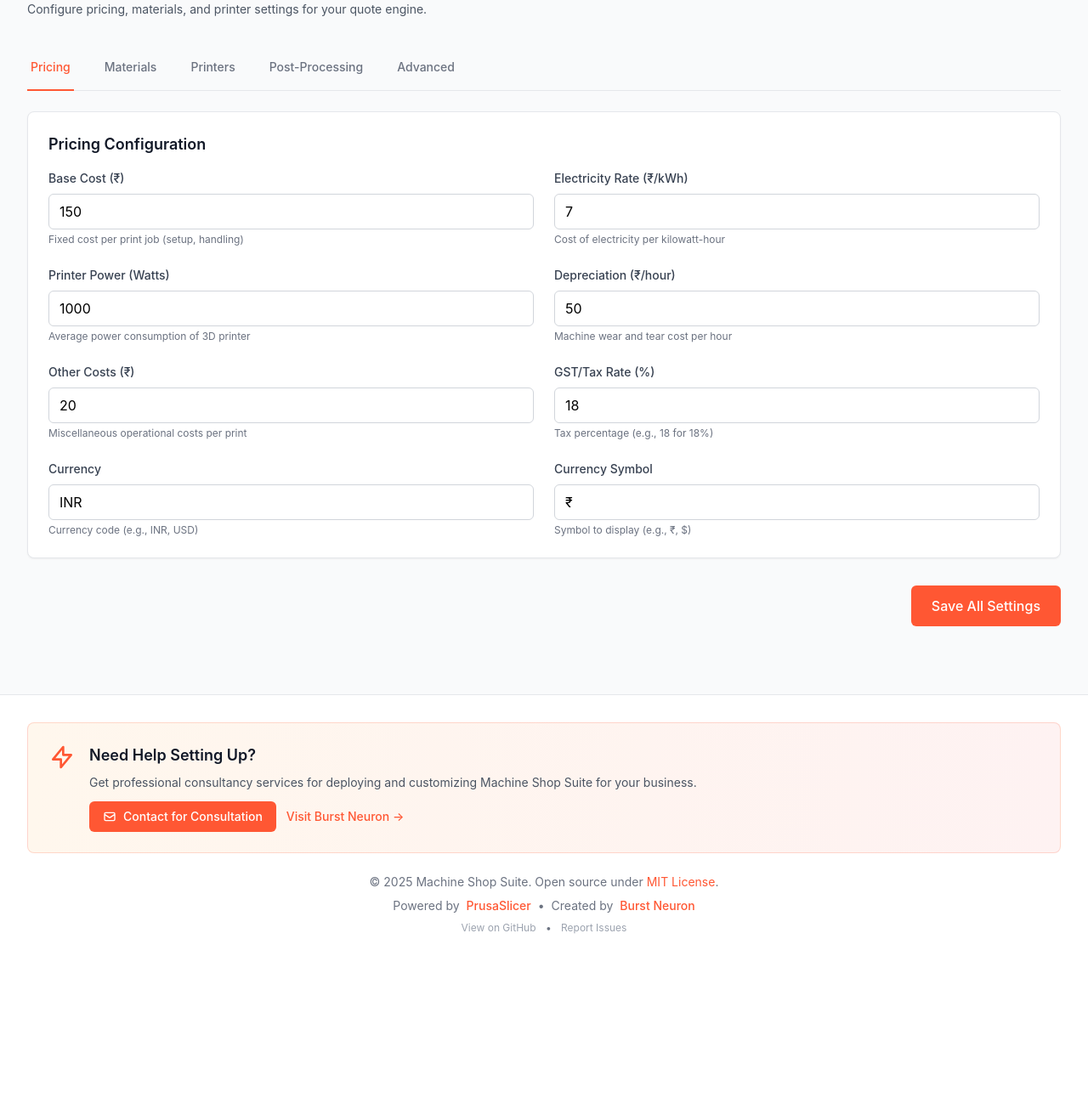
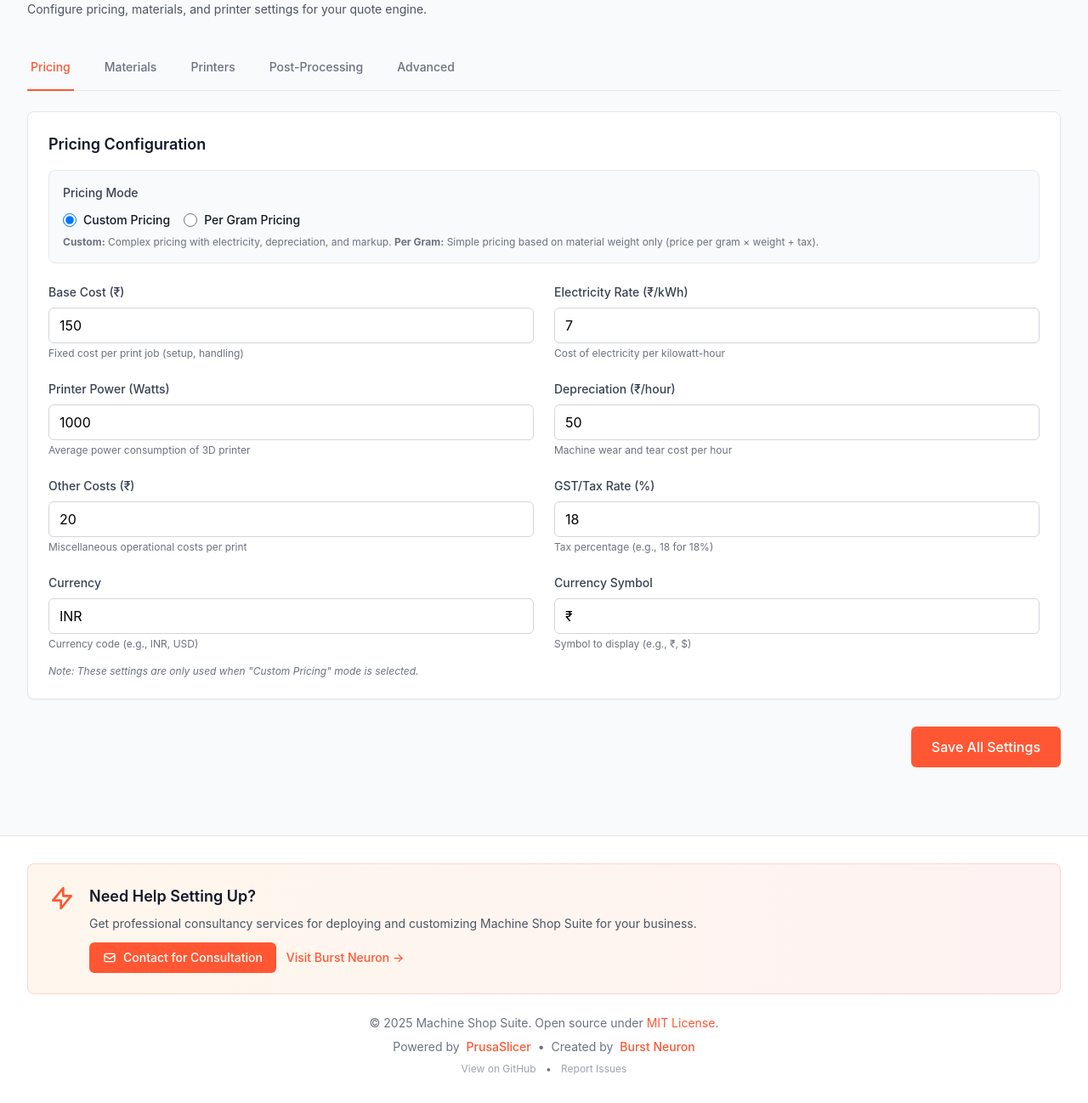
Before and after one commit to victorcg03/3D-Printing-Quote-Engine, a Flask app: page /settings in a window 1280 px wide. Shown: the part 140-1438 px from the top of the page at 85% size. Before the commit the page ends 1239 px from the top, so only its background shows below. Run offline with Flask 3, Linux system fonts and the light colour scheme; some libraries are stand-ins or nearby versions.

Commit message:
added per gram pricing

```diff
--- a/app.py
+++ b/app.py
@@ -221,12 +221,88 @@ def calculate_quote():
         material_config = config.get_material(material)
         printer_config = config.get_printer(printer)
         pricing_config = config.get_pricing_config()
+        pricing_mode = config.get_pricing_mode()
 
         if not material_config:
             return jsonify({'success': False, 'error': 'Invalid material'}), 400
         if not printer_config:
             return jsonify({'success': False, 'error': 'Invalid printer'}), 400
 
+        # Currency
+        currency = pricing_config.get('currency', 'INR')
+        currency_symbol = pricing_config.get('currency_symbol', '₹')
+        gst_rate = pricing_config.get('gst_rate', 0.18)
+
+        # Check pricing mode
+        if pricing_mode == 'per_gram':
+            # Simple per-gram pricing
+            per_gram_price = material_config.get('per_gram_price', 1.0)
+            material_cost = filament_weight_g * per_gram_price
+
+            # Post-processing costs (per unit)
+            post_processing_cost_per_unit = 0
+            post_processing_details = []
+
+            for pp_key in post_processing_keys:
+                pp_option = config.get_post_processing(pp_key)
+                if pp_option and pp_option.get('enabled', True):
+                    pp_price = pp_option.get('price', 0)
+                    post_processing_cost_per_unit += pp_price
+                    post_processing_details.append({
+                        'key': pp_key,
+                        'name': pp_option.get('name', pp_key),
+                        'price': pp_price
+                    })
+
+            # Simple calculation: material_cost + post_processing per unit
+            subtotal_per_unit = material_cost
+
+            # Total before tax
+            total_before_tax = (subtotal_per_unit * quantity) + (post_processing_cost_per_unit * quantity)
+
+            # GST calculation
+            gst_amount = total_before_tax * gst_rate
+
+            # Final total
+            total_price = total_before_tax + gst_amount
+
+            # Return simplified breakdown for per-gram pricing
+            return jsonify({
+                'success': True,
+                'quote': {
+                    'breakdown': {
+                        'pricing_mode': 'per_gram',
+                        'per_gram_price': round(per_gram_price, 2),
+                        'filament_weight_g': filament_weight_g,
+                        'material_cost_per_unit': round(material_cost, 2),
+                        'subtotal_per_unit': round(subtotal_per_unit, 2),
+                        'quantity': quantity,
+                        'subtotal_all_units': round(subtotal_per_unit * quantity, 2),
+                        'post_processing_cost_per_unit': round(post_processing_cost_per_unit, 2),
+                        'post_processing_cost_total': round(post_processing_cost_per_unit * quantity, 2),
+                        'post_processing_details': post_processing_details,
+                        'total_before_tax': round(total_before_tax, 2),
+                        'gst_rate_percent': round(gst_rate * 100, 2),
+                        'gst_amount': round(gst_amount, 2),
+                        'total_price': round(total_price, 2)
+                    },
+                    'currency': currency,
+                    'currency_symbol': currency_symbol,
+                    'print_details': {
+                        'material': material,
+                        'material_name': material_config.get('name', material.upper()),
+                        'printer': printer,
+                        'printer_name': printer_config.get('name', printer.upper()),
+                        'quality': quality,
+                        'infill_density': infill_density,
+                        'filament_weight_g': filament_weight_g,
+                        'print_time_hours': print_time_hours,
+                        'quantity': quantity
+                    }
+                }
+            })
+
+        # Custom pricing mode (original complex logic)
         # Calculate costs
         # 1. Material cost
         material_price_per_kg = material_config.get('price_per_kg', 1000)
@@ -272,20 +348,17 @@ def calculate_quote():
         total_before_tax = (subtotal_per_unit * quantity) + (post_processing_cost_per_unit * quantity)
 
         # GST calculation
-        gst_rate = pricing_config.get('gst_rate', 0.18)
         gst_amount = total_before_tax * gst_rate
 
         # Final total
         total_price = total_before_tax + gst_amount
 
-        # Currency
-        currency = pricing_config.get('currency', 'INR')
-        currency_symbol = pricing_config.get('currency_symbol', '₹')
-
+        # Return custom pricing breakdown
         return jsonify({
             'success': True,
             'quote': {
                 'breakdown': {
+                    'pricing_mode': 'custom',
                     'material_cost_per_unit': round(material_cost, 2),
                     'electricity_cost_per_unit': round(electricity_cost, 2),
                     'depreciation_cost_per_unit': round(depreciation_cost, 2),
--- a/templates/settings.html
+++ b/templates/settings.html
@@ -57,7 +57,27 @@
     <div class="bg-white rounded-lg shadow-sm border border-gray-200 p-6">
         <h2 class="text-lg font-semibold text-gray-900 mb-4">Pricing Configuration</h2>
 
-        <div class="grid grid-cols-1 md:grid-cols-2 gap-6">
+        <!-- Pricing Mode Toggle -->
+        <div class="mb-6 p-4 bg-gray-50 rounded-lg border border-gray-200">
+            <label class="block text-sm font-medium text-gray-700 mb-3">Pricing Mode</label>
+            <div class="flex items-center space-x-4">
+                <label class="flex items-center space-x-2 cursor-pointer">
+                    <input type="radio" name="pricing_mode" value="custom" id="pricing_mode_custom" class="w-4 h-4 text-[#ff5733] border-gray-300">
+                    <span class="text-sm font-medium text-gray-900">Custom Pricing</span>
+                </label>
+                <label class="flex items-center space-x-2 cursor-pointer">
+                    <input type="radio" name="pricing_mode" value="per_gram" id="pricing_mode_per_gram" class="w-4 h-4 text-[#ff5733] border-gray-300">
+                    <span class="text-sm font-medium text-gray-900">Per Gram Pricing</span>
+                </label>
+            </div>
+            <p class="mt-2 text-xs text-gray-500">
+                <strong>Custom:</strong> Complex pricing with electricity, depreciation, and markup.
+                <strong>Per Gram:</strong> Simple pricing based on material weight only (price per gram × weight + tax).
+            </p>
+        </div>
+
+        <!-- Custom Pricing Fields (shown when custom mode is selected) -->
+        <div id="customPricingFields" class="grid grid-cols-1 md:grid-cols-2 gap-6">
             <div>
                 <label class="block text-sm font-medium text-gray-700 mb-2">Base Cost (₹)</label>
                 <input type="number" id="base_cost" class="w-full px-3 py-2 border border-gray-300 rounded-md">
@@ -106,6 +126,7 @@
                 <p class="mt-1 text-xs text-gray-500">Symbol to display (e.g., ₹, $)</p>
             </div>
         </div>
+        <p class="mt-4 text-xs text-gray-500 italic">Note: These settings are only used when "Custom Pricing" mode is selected.</p>
     </div>
 </div>
 
@@ -224,6 +245,18 @@ async function loadSettings() {
 function populateFields() {
     // Pricing
     const pricing = currentSettings.pricing || {};
+    const pricingMode = pricing.pricing_mode || 'custom';
+
+    // Set pricing mode radio buttons
+    if (pricingMode === 'per_gram') {
+        document.getElementById('pricing_mode_per_gram').checked = true;
+    } else {
+        document.getElementById('pricing_mode_custom').checked = true;
+    }
+
+    // Toggle custom pricing fields visibility
+    toggleCustomPricingFields();
+
     document.getElementById('base_cost').value = pricing.base_cost || 150;
     document.getElementById('electricity_rate').value = pricing.electricity_rate_per_kwh || 7;
     document.getElementById('printer_power').value = pricing.printer_power_watts || 1000;
@@ -273,6 +306,12 @@ function populateMaterials() {
                 <div>
                     <label class="block text-sm font-medium text-gray-700 mb-2">Price per kg (₹)</label>
                     <input type="number" data-material="${key}" data-field="price_per_kg" value="${mat.price_per_kg}" class="w-full px-3 py-2 border border-gray-300 rounded-md">
+                    <p class="mt-1 text-xs text-gray-500">Used in Custom pricing mode</p>
+                </div>
+                <div>
+                    <label class="block text-sm font-medium text-gray-700 mb-2">Price per gram (₹)</label>
+                    <input type="number" step="0.01" data-material="${key}" data-field="per_gram_price" value="${mat.per_gram_price || 1.0}" class="w-full px-3 py-2 border border-gray-300 rounded-md">
+                    <p class="mt-1 text-xs text-gray-500">Used in Per Gram pricing mode</p>
                 </div>
                 <div>
                     <label class="block text-sm font-medium text-gray-700 mb-2">Density (g/cm³)</label>
@@ -417,6 +456,7 @@ function addNewMaterial() {
     const newMaterial = {
         name: 'New Material',
         price_per_kg: 1000,
+        per_gram_price: 1.2,
         density_g_cm3: 1.2,
         bed_temp: 60,
         extruder_temp: 200,
@@ -504,6 +544,8 @@ async function saveSettings() {
         const newSettings = JSON.parse(JSON.stringify(currentSettings));
 
         // Update pricing
+        const pricingMode = document.querySelector('input[name="pricing_mode"]:checked').value;
+        newSettings.pricing.pricing_mode = pricingMode;
         newSettings.pricing.base_cost = parseFloat(document.getElementById('base_cost').value);
         newSettings.pricing.electricity_rate_per_kwh = parseFloat(document.getElementById('electricity_rate').value);
         newSettings.pricing.printer_power_watts = parseInt(document.getElementById('printer_power').value);
@@ -629,5 +671,25 @@ function hideSaving() {
     document.getElementById('saveText').classList.remove('hidden');
     document.getElementById('saveSpinner').classList.add('hidden');
 }
+
+function toggleCustomPricingFields() {
+    const pricingMode = document.querySelector('input[name="pricing_mode"]:checked')?.value || 'custom';
+    const customFields = document.getElementById('customPricingFields');
+
+    if (pricingMode === 'per_gram') {
+        customFields.style.opacity = '0.5';
+        customFields.style.pointerEvents = 'none';
+    } else {
+        customFields.style.opacity = '1';
+        customFields.style.pointerEvents = 'auto';
+    }
+}
+
+// Add event listeners for pricing mode radio buttons
+document.addEventListener('DOMContentLoaded', () => {
+    document.querySelectorAll('input[name="pricing_mode"]').forEach(radio => {
+        radio.addEventListener('change', toggleCustomPricingFields);
+    });
+});
 </script>
 {% endblock %}
```
Also changed, not shown: config.py (+10 -0 lines), templates/3dquote.html (+59 -8 lines).
